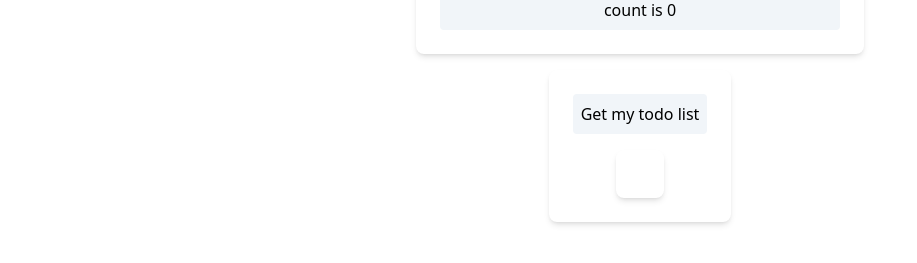
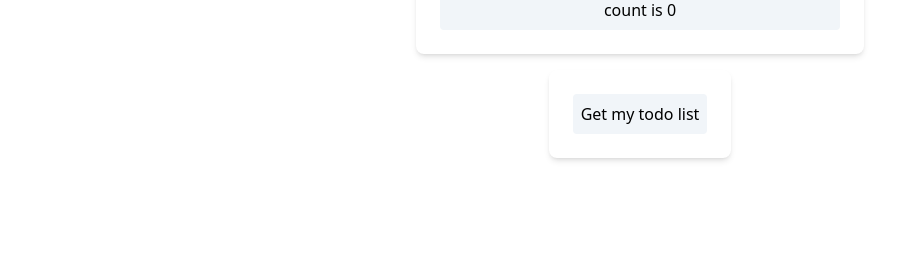
Before and after one commit to ykanter/fin-vit-one, a React (Vite) app: page / in a window 1280 px wide. Shown: the part 495-758 px from the top of the page, without its empty margins (0-917 px from the left). Built offline with nearby package versions, Linux system fonts and the light colour scheme.

Commit message:
Refactor todo components and move state management to TodoList component

```diff
--- a/src/app-components/app-home.tsx
+++ b/src/app-components/app-home.tsx
@@ -1,11 +1,9 @@
 // src/app-components/app-home.tsx
 
 import { useState } from "react";
-import type { Todo } from "../interfaces/todo-interface";
 import TodoList from "./app-todo-list"
 function AppHome() {
   const [count, setCount] = useState(0);
-  const [todos, setTodos] = useState<Todo[]>([]);
 
   return (
     <div className="flex flex-col w-full items-center justify-center gap-4 mt-4">
@@ -24,20 +22,7 @@ function AppHome() {
           count is {count}
         </button>
       </div>
-      <div className="bg-white rounded-lg shadow-md p-6 max-w-md mx-auto flex flex-col justify-center gap-4">
-        <button
-          onClick={() => {
-            fetch("/api/")
-              .then((res) => res.json() as Promise<Todo[]>)
-              .then((data) => setTodos((_todos) => data));
-          }}
-          aria-label="get todos"
-          className="bg-slate-100 p-2 rounded-sm hover:bg-slate-200 hover:cursor-pointer"
-        >
-         Get my todo list
-        </button>
-        { todos && <TodoList todos={todos} />}
-      </div>
+      <TodoList />
     </div>
   );
 }
--- a/src/app-components/app-todo-card.tsx
+++ b/src/app-components/app-todo-card.tsx
@@ -8,7 +8,7 @@ export default function TodoCard({todo}: {todo: Todo}){
                 <span className={todo.is_completed ? "text-slate-300" : ""}>{todo.body}</span>
             </div>
             <div className="flex items-center justify-center gap-2">
-                <button className="bg-slate-100 p-2 rounded-sm hover:bg-slate-200 hover:cursor-pointer">Edit</button>
+                <button className="bg-blue-100 p-2 rounded-sm hover:bg-blue-200 hover:cursor-pointer">Edit</button>
                 <button className="bg-amber-500 p-2 rounded-sm hover:bg-amber-600 hover:cursor-pointer">Delete</button>
             </div>
         </div>
--- a/src/app-components/app-todo-list.tsx
+++ b/src/app-components/app-todo-list.tsx
@@ -1,16 +1,29 @@
 import type { Todo } from "../interfaces/todo-interface";
 import TodoCard from "./app-todo-card";
+import { useState } from "react";
 
-export default function TodoList({todos}: {todos: Todo[]}){
+export default function TodoList(){
+    const [todos, setTodos] = useState<Todo[]>([]);
     return (
-      <div className="bg-white rounded-lg shadow-md p-6 max-w-md mx-auto">
-        <ul className="space-y-2">
-          {todos.map((todo) => (
-            <li key={todo.id}>
-              <TodoCard todo={todo} />
-            </li>
+      <>
+      <div className="bg-white rounded-lg shadow-md p-6 max-w-md mx-auto flex flex-col justify-center gap-4">
+      <button
+        onClick={() => {
+          fetch("/api/")
+            .then((res) => res.json() as Promise<Todo[]>)
+            .then((data) => setTodos(() => data));
+        }}
+        aria-label="get todos"
+        className="bg-slate-100 p-2 rounded-sm hover:bg-slate-200 hover:cursor-pointer"
+      >
+       Get my todo list
+      </button>
+      </div>
+      {todos.map((todo) => (
+
+              <TodoCard key={todo.id} todo={todo} />
+
           ))}
-        </ul>
-      </div>
+      </>
     )
 }
```
